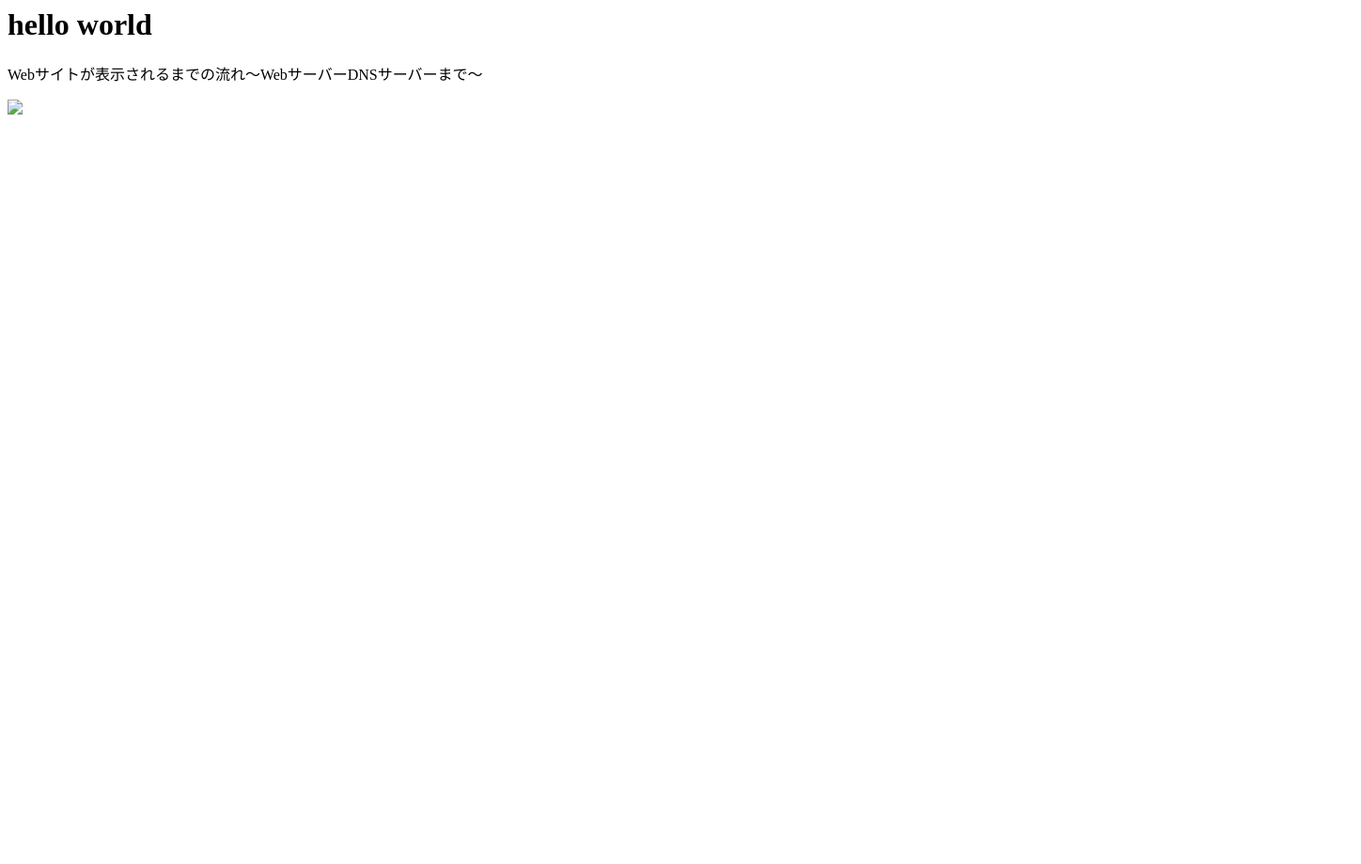
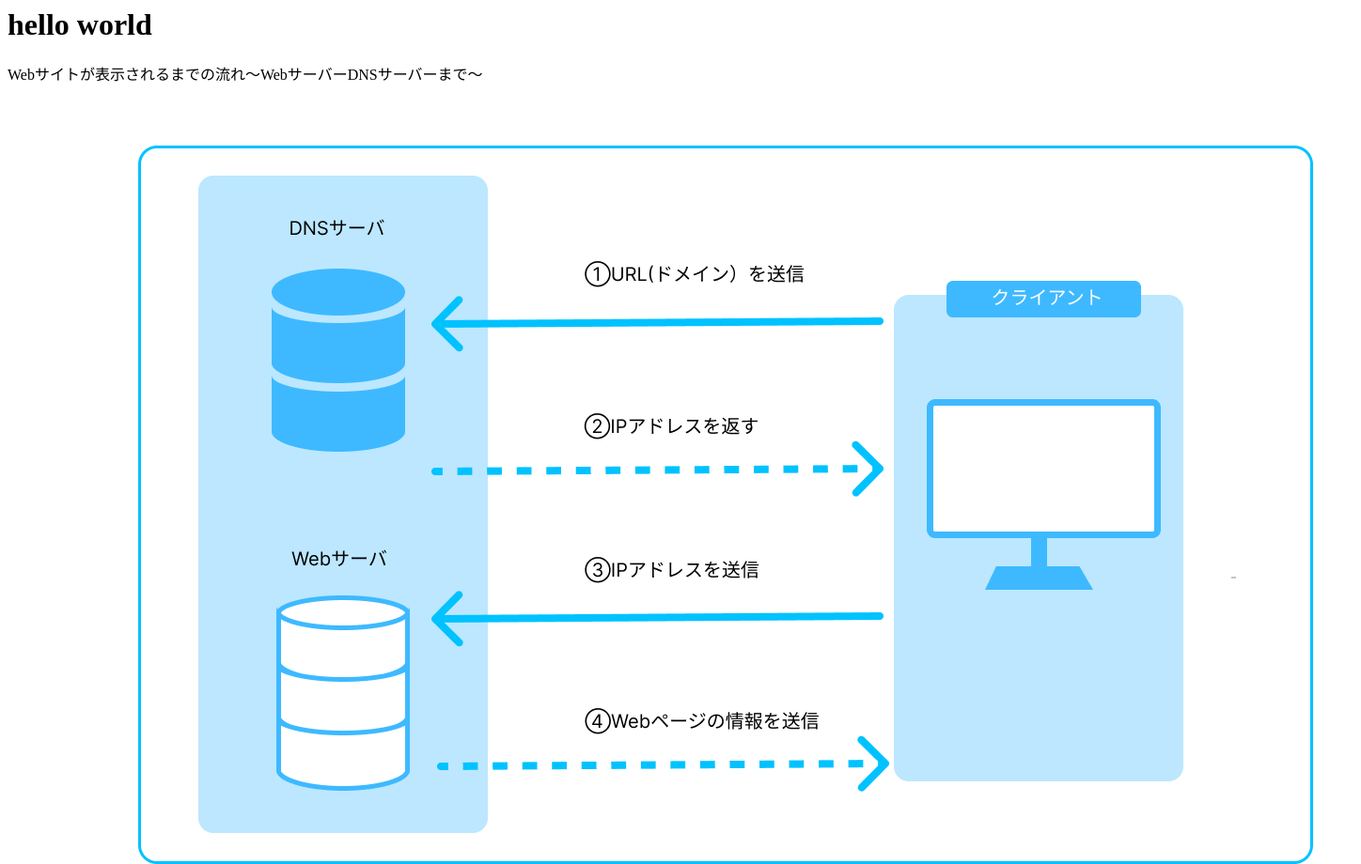
Before and after one commit to kodaira-seigo/vol2, a plain HTML site: page index.html in a window 1280 px wide. Shown: the whole page at 94% size, 1448 px wide, since content can reach past the window. Before the commit the page ends 800 px from the top, so only its background shows below. Drawn offline with Linux system fonts and the light colour scheme.

Commit message:
Update index.html

```diff
--- a/index.html
+++ b/index.html
@@ -1,5 +1,5 @@
 <h1>hello world</h1>
 <p>Webサイトが表示されるまでの流れ〜WebサーバーDNSサーバーまで〜</p>
-<img src="i2124031.png">
+<img src="untitled.png">
 
 <a href="https://kodaira-seigo.github.io/vol2/?versiton=2b08efbf12a67dcb3945019fea18c714586a8f34
```
